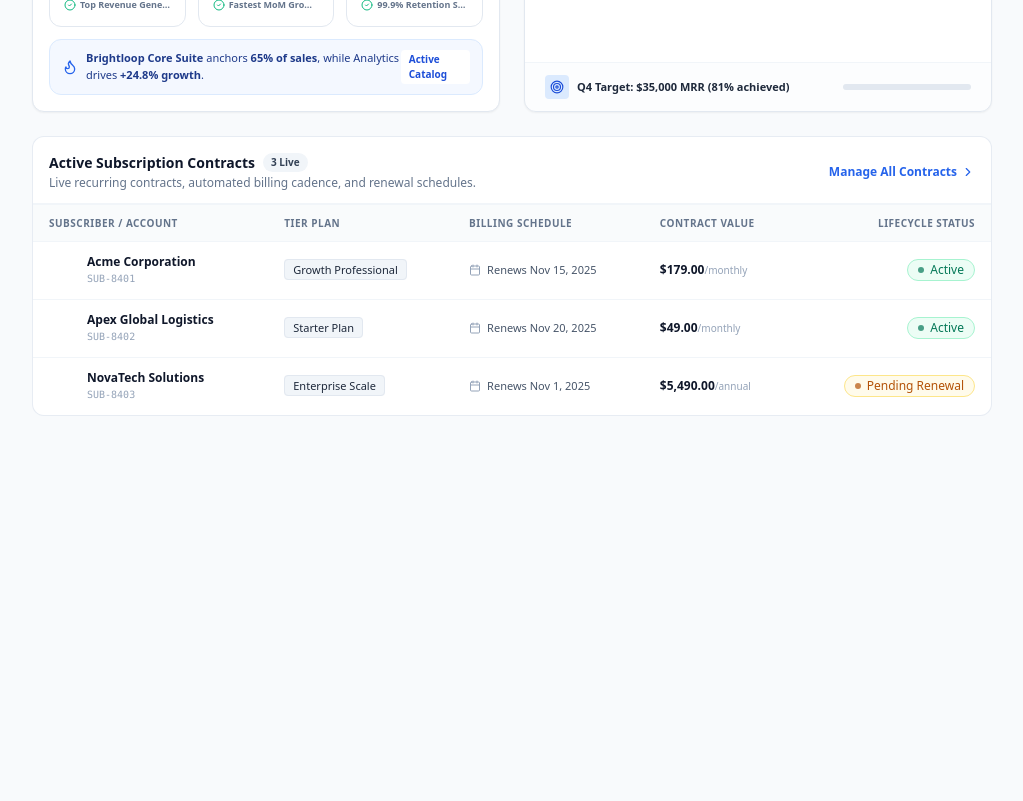
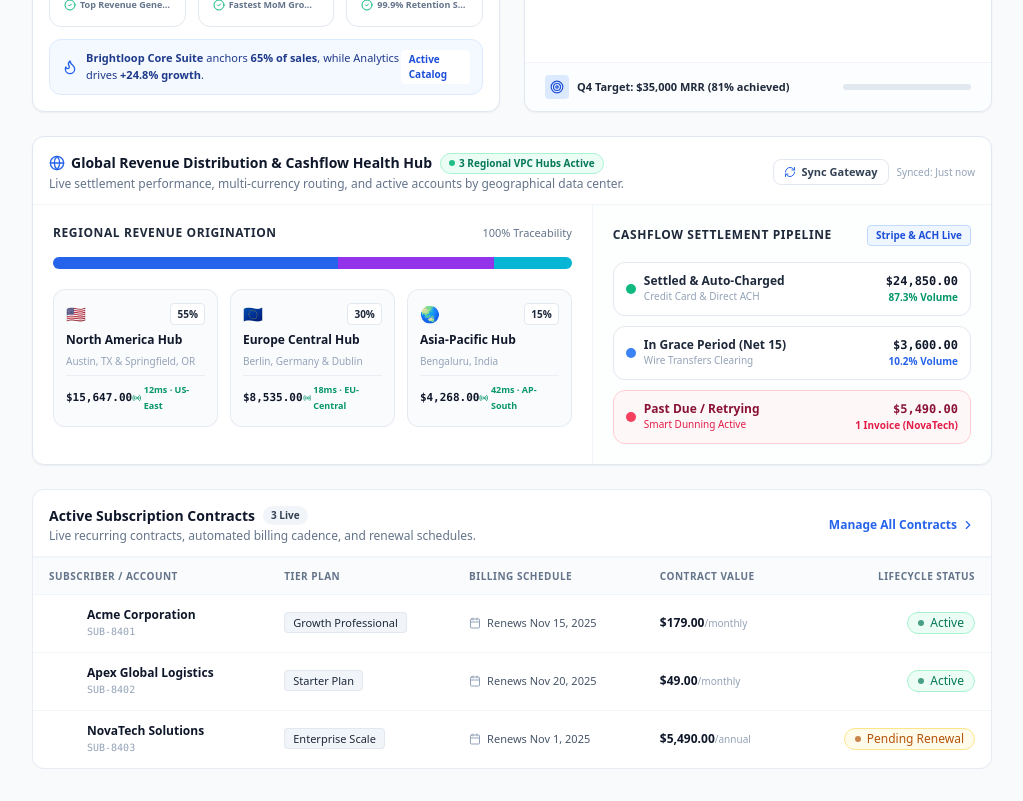
Before and after one commit to 501-hashim/Subscription_Management_System, a React (Vite) app: page / in a window 1280 px wide. Shown: the part 940-1741 px from the top of the page, without its empty margins (256-1279 px from the left). Before the commit the page ends 1388 px from the top, so only its background shows below. Built offline with nearby package versions, Linux system fonts and the light colour scheme.

Commit message:
feat(dashboard): add Real-time Cashflow & Geographic Distribution Hub

```diff
--- a/src/pages/Dashboard/DashboardPage.jsx
+++ b/src/pages/Dashboard/DashboardPage.jsx
@@ -17,11 +17,14 @@
   Package,
   Flame,
   Award,
-  CircleDot,
   CheckCircle2,
-  ArrowDown,
+  Globe,
+  Radio,
+  RefreshCw,
+  Server,
   Layers,
-  ArrowUpRight
+  ArrowUpRight,
+  ShieldCheck
 } from 'lucide-react';
 import { StatsCard } from '../../components/common/StatsCard';
 import { Card, CardHeader, CardTitle, CardDescription, CardContent } from '../../components/common/Card';
@@ -50,6 +53,18 @@
   const [activeMetric, setActiveMetric] = useState('mrr'); // 'mrr' | 'arr' | 'newSubscriptions'
   const [timeRange, setTimeRange] = useState('6M'); // '3M' | '6M'
   const [hoveredBox, setHoveredBox] = useState(null);
+
+  // Settlement Gateway Sync Simulation
+  const [isSyncing, setIsSyncing] = useState(false);
+  const [lastSyncTime, setLastSyncTime] = useState('Just now');
+
+  const handleSyncGateways = () => {
+    setIsSyncing(true);
+    setTimeout(() => {
+      setIsSyncing(false);
+      setLastSyncTime('30s ago');
+    }, 800);
+  };
 
   // 6-month historical & forecast dataset
   const chartDatasets = {
@@ -134,6 +149,46 @@
     },
   ];
 
+  // Global Geographic Revenue Distribution Hub Data
+  const geographicHubs = [
+    {
+      region: 'North America Hub',
+      flag: '🇺🇸',
+      hubLocation: 'Austin, TX & Springfield, OR',
+      accounts: 'Acme Corp, SolarDrive',
+      share: '55%',
+      mrr: 15647,
+      color: 'bg-blue-600',
+      barColor: '#2563eb',
+      edgeLatency: '12ms · US-East',
+      health: 'Optimal',
+    },
+    {
+      region: 'Europe Central Hub',
+      flag: '🇪🇺',
+      hubLocation: 'Berlin, Germany & Dublin',
+      accounts: 'NovaTech Solutions Ltd',
+      share: '30%',
+      mrr: 8535,
+      color: 'bg-purple-600',
+      barColor: '#8b5cf6',
+      edgeLatency: '18ms · EU-Central',
+      health: 'Optimal',
+    },
+    {
+      region: 'Asia-Pacific Hub',
+      flag: '🌏',
+      hubLocation: 'Bengaluru, India',
+      accounts: 'Apex Global Logistics',
+      share: '15%',
+      mrr: 4268,
+      color: 'bg-cyan-500',
+      barColor: '#06b6d4',
+      edgeLatency: '42ms · AP-South',
+      health: 'Optimal',
+    },
+  ];
+
   // Tooltip for Revenue Graph
   const CustomTooltip = ({ active, payload, label }) => {
     if (active && payload && payload.length) {
@@ -188,7 +243,7 @@
             </span>
           </div>
           <p className="text-xs text-slate-500 mt-0.5">
-            Vertical box dendrogram structure alongside monthly recurring revenue velocity.
+            Dendrogram product sales clustering, global geographic telemetry, and recurring revenue velocity.
           </p>
         </div>
 
@@ -615,6 +670,140 @@
         </Card>
       </div>
 
+      {/* NEW FEATURE: REAL-TIME CASHFLOW & GEOGRAPHIC DISTRIBUTION HUB */}
+      <Card className="border-slate-200 shadow-sm overflow-hidden">
+        <div className="p-4 pb-3 border-b border-slate-100 flex flex-col sm:flex-row sm:items-center justify-between gap-3 bg-linear-to-r from-slate-50/60 to-white">
+          <div>
+            <div className="flex items-center gap-2">
+              <CardTitle className="text-sm font-bold text-slate-900 flex items-center gap-1.5">
+                <Globe className="w-4 h-4 text-blue-600" />
+                Global Revenue Distribution & Cashflow Health Hub
+              </CardTitle>
+              <span className="inline-flex items-center gap-1 px-2 py-0.5 rounded-full text-[10px] font-bold bg-emerald-50 text-emerald-700 border border-emerald-200">
+                <span className="w-1.5 h-1.5 rounded-full bg-emerald-500 animate-pulse" />
+                3 Regional VPC Hubs Active
+              </span>
+            </div>
+            <CardDescription className="text-xs text-slate-500 mt-0.5">
+              Live settlement performance, multi-currency routing, and active accounts by geographical data center.
+            </CardDescription>
+          </div>
+
+          <div className="flex items-center gap-2">
+            <button
+              onClick={handleSyncGateways}
+              disabled={isSyncing}
+              className="px-2.5 py-1 text-[11px] font-semibold rounded-lg border border-slate-200 hover:bg-slate-50 text-slate-700 flex items-center gap-1.5 transition-colors disabled:opacity-50"
+            >
+              <RefreshCw className={`w-3 h-3 text-blue-600 ${isSyncing ? 'animate-spin' : ''}`} />
+              <span>{isSyncing ? 'Syncing...' : 'Sync Gateway'}</span>
+            </button>
+            <span className="text-[10px] text-slate-400">Synced: {lastSyncTime}</span>
+          </div>
+        </div>
+
+        <div className="grid grid-cols-1 lg:grid-cols-12 divide-y lg:divide-y-0 lg:divide-x divide-slate-100">
+          {/* Left Side (7 cols): Geographic Regional Distribution */}
+          <div className="lg:col-span-7 p-5 space-y-4">
+            <div className="flex items-center justify-between">
+              <span className="text-xs font-bold text-slate-800 uppercase tracking-wider text-[10px]">
+                Regional Revenue Origination
+              </span>
+              <span className="text-[11px] text-slate-500">100% Traceability</span>
+            </div>
+
+            {/* Segmented Multi-Color Continental Bar */}
+            <div className="w-full h-3 rounded-full bg-slate-100 flex overflow-hidden shadow-inner">
+              <div style={{ width: '55%' }} className="bg-blue-600 h-full hover:opacity-90 transition-opacity" title="North America: 55%" />
+              <div style={{ width: '30%' }} className="bg-purple-600 h-full hover:opacity-90 transition-opacity" title="Europe: 30%" />
+              <div style={{ width: '15%' }} className="bg-cyan-500 h-full hover:opacity-90 transition-opacity" title="Asia-Pacific: 15%" />
+            </div>
+
+            {/* 3 Regional Cards */}
+            <div className="grid grid-cols-1 sm:grid-cols-3 gap-3 pt-1">
+              {geographicHubs.map((hub, idx) => (
+                <div key={idx} className="p-3 bg-slate-50/70 border border-slate-200/80 rounded-xl space-y-1.5 text-xs hover:bg-white hover:shadow-xs transition-all">
+                  <div className="flex items-center justify-between">
+                    <span className="text-base">{hub.flag}</span>
+                    <span className="text-[10px] font-extrabold px-1.5 py-0.5 rounded bg-white text-slate-800 border border-slate-200">
+                      {hub.share}
+                    </span>
+                  </div>
+                  <h4 className="font-bold text-slate-900 text-xs leading-tight">{hub.region}</h4>
+                  <p className="text-[10px] text-slate-400 font-medium truncate">{hub.hubLocation}</p>
+
+                  <div className="pt-1.5 border-t border-slate-200/60 flex items-center justify-between text-[11px]">
+                    <span className="font-mono font-bold text-slate-900">{formatCurrency(hub.mrr)}</span>
+                    <span className="text-[9px] font-semibold text-emerald-600 flex items-center gap-0.5">
+                      <Radio className="w-2.5 h-2.5" /> {hub.edgeLatency}
+                    </span>
+                  </div>
+                </div>
+              ))}
+            </div>
+          </div>
+
+          {/* Right Side (5 cols): Real-Time Settlement Pipeline Health */}
+          <div className="lg:col-span-5 p-5 space-y-4 bg-slate-50/30">
+            <div className="flex items-center justify-between">
+              <span className="text-xs font-bold text-slate-800 uppercase tracking-wider text-[10px]">
+                Cashflow Settlement Pipeline
+              </span>
+              <span className="text-[10px] font-bold text-blue-700 bg-blue-50 px-2 py-0.5 rounded border border-blue-200">
+                Stripe & ACH Live
+              </span>
+            </div>
+
+            <div className="space-y-2.5">
+              {/* Status Row 1: Auto-Settled */}
+              <div className="p-2.5 px-3 rounded-xl bg-white border border-slate-200 shadow-2xs flex items-center justify-between text-xs">
+                <div className="flex items-center gap-2">
+                  <div className="w-2.5 h-2.5 rounded-full bg-emerald-500" />
+                  <div>
+                    <span className="font-bold text-slate-800 block leading-tight">Settled & Auto-Charged</span>
+                    <span className="text-[10px] text-slate-400">Credit Card & Direct ACH</span>
+                  </div>
+                </div>
+                <div className="text-right">
+                  <span className="font-black text-slate-900 font-mono block">$24,850.00</span>
+                  <span className="text-[10px] font-semibold text-emerald-600">87.3% Volume</span>
+                </div>
+              </div>
+
+              {/* Status Row 2: In Grace Period */}
+              <div className="p-2.5 px-3 rounded-xl bg-white border border-slate-200 shadow-2xs flex items-center justify-between text-xs">
+                <div className="flex items-center gap-2">
+                  <div className="w-2.5 h-2.5 rounded-full bg-blue-500" />
+                  <div>
+                    <span className="font-bold text-slate-800 block leading-tight">In Grace Period (Net 15)</span>
+                    <span className="text-[10px] text-slate-400">Wire Transfers Clearing</span>
+                  </div>
+                </div>
+                <div className="text-right">
+                  <span className="font-black text-slate-900 font-mono block">$3,600.00</span>
+                  <span className="text-[10px] font-semibold text-blue-600">10.2% Volume</span>
+                </div>
+              </div>
+
+              {/* Status Row 3: Actionable / Retrying */}
+              <div className="p-2.5 px-3 rounded-xl bg-rose-50/50 border border-rose-200 shadow-2xs flex items-center justify-between text-xs">
+                <div className="flex items-center gap-2">
+                  <div className="w-2.5 h-2.5 rounded-full bg-rose-500" />
+                  <div>
+                    <span className="font-bold text-rose-900 block leading-tight">Past Due / Retrying</span>
+                    <span className="text-[10px] text-rose-600 font-medium">Smart Dunning Active</span>
+                  </div>
+                </div>
+                <div className="text-right">
+                  <span className="font-black text-rose-900 font-mono block">$5,490.00</span>
+                  <span className="text-[10px] font-bold text-rose-600">1 Invoice (NovaTech)</span>
+                </div>
+              </div>
+            </div>
+          </div>
+        </div>
+      </Card>
+
       {/* LIVE SUBSCRIPTION REGISTRY */}
       <Card>
         <CardHeader className="flex items-center justify-between p-4 pb-3">
```
